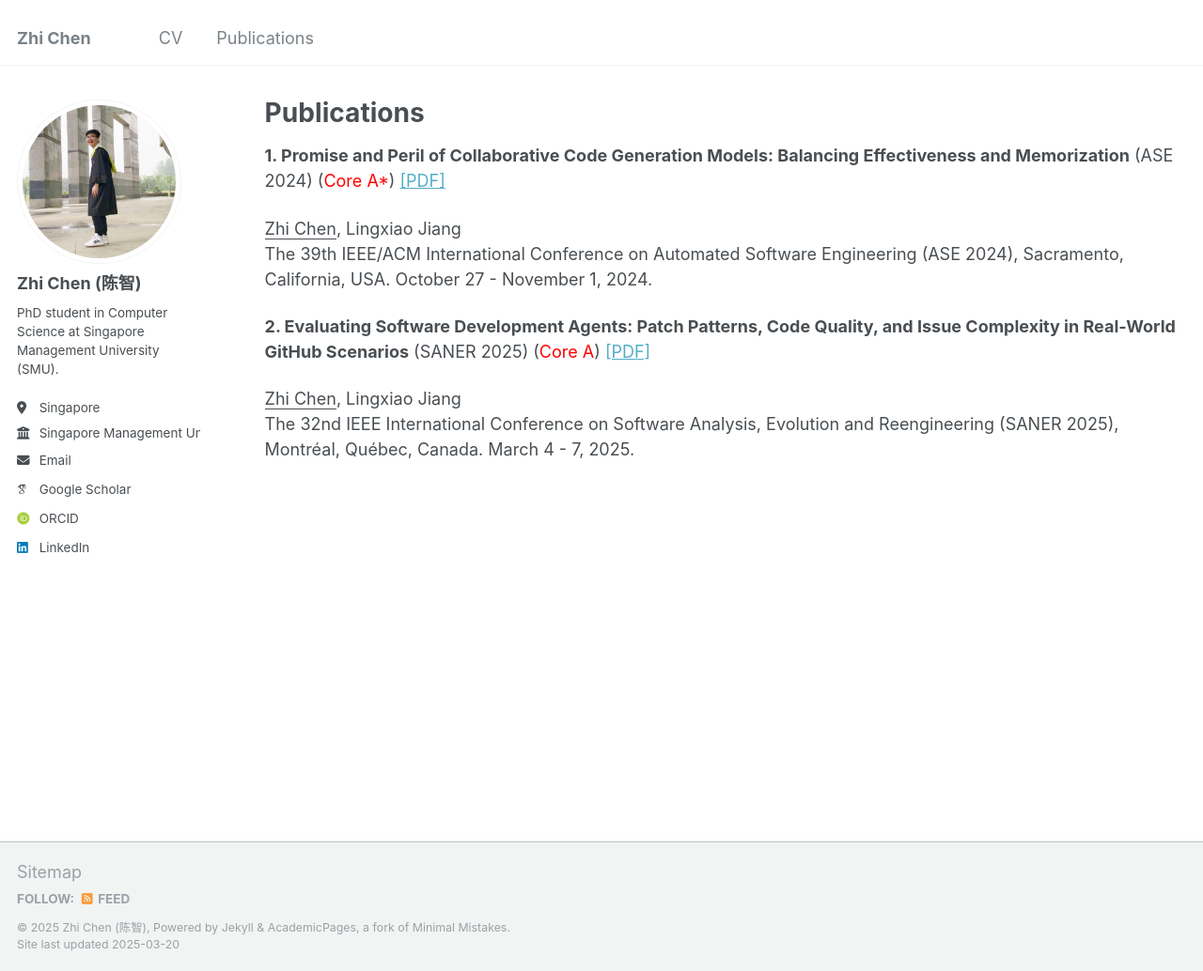
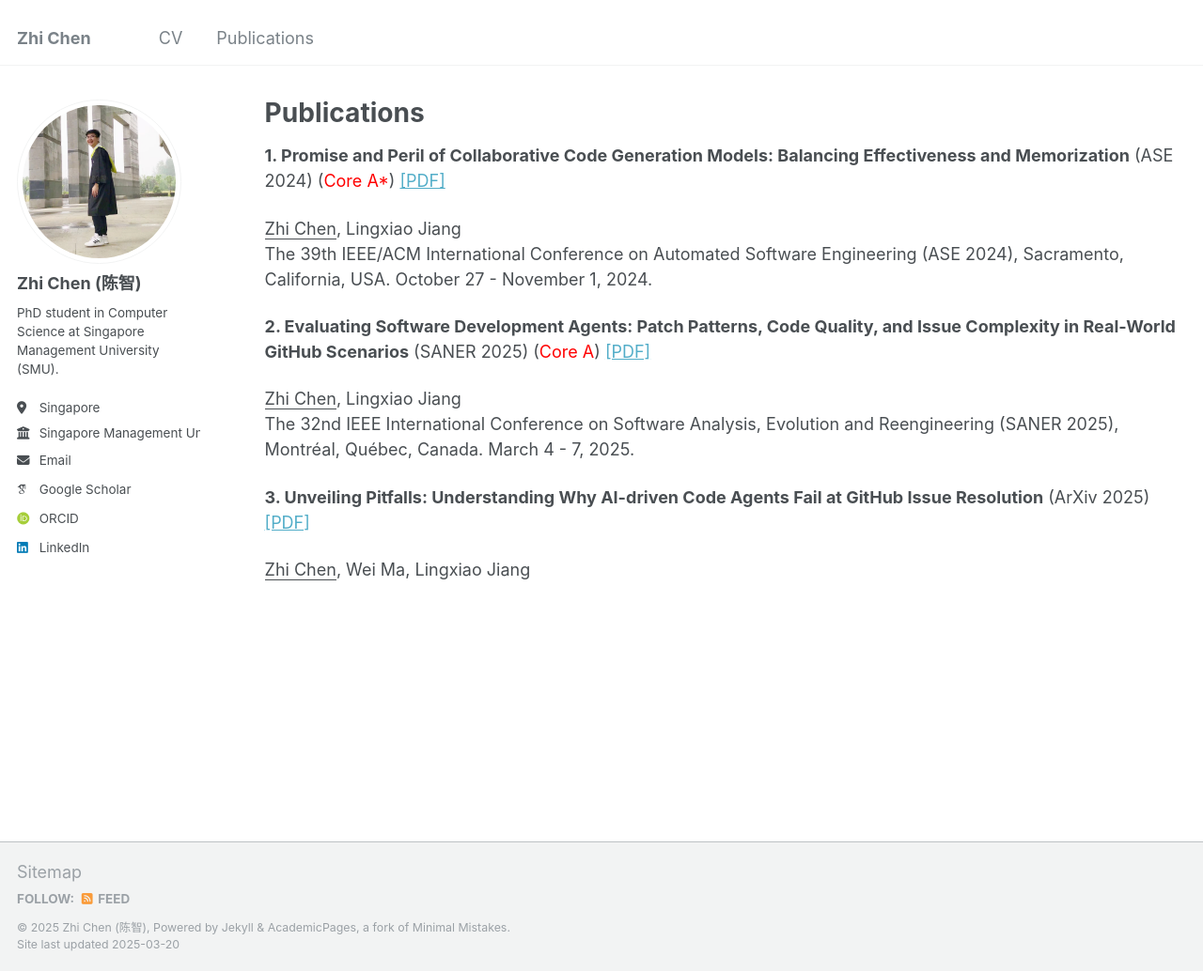
Before and after one commit to chenzhi-cz/chenzhi-cz.github.io, a Jekyll site: the page built from _pages/publications.html, in a window 1280 px wide and 1034 px high. Shown: the whole window at 94% size. Built offline with Jekyll 4.4.1, drawn with Linux system fonts in a browser that asks for light colours; some web fonts are replaced.

Commit message:
Update publications.html

```diff
--- a/_pages/publications.html
+++ b/_pages/publications.html
@@ -19,3 +19,10 @@ author_profile: true
     <p><u>Zhi Chen</u>, Lingxiao Jiang<br/>
     The 32nd IEEE International Conference on Software Analysis, Evolution and Reengineering (SANER 2025), Montréal, Québec, Canada. March 4 - 7, 2025.</p>
 </div>
+
+<!-- Third Paper -->
+<div class="publication">
+    <p><strong>3. Unveiling Pitfalls: Understanding Why AI-driven Code Agents Fail at GitHub Issue Resolution</strong> (ArXiv 2025) <a href="https://arxiv.org/pdf/2503.12374" class="pdf-link">[PDF]</a></p>
+    <p><u>Zhi Chen</u>, Wei Ma, Lingxiao Jiang<br/></p>
+<!--     The 32nd IEEE International Conference on Software Analysis, Evolution and Reengineering (SANER 2025), Montréal, Québec, Canada. March 4 - 7, 2025.</p> -->
+</div>
```
